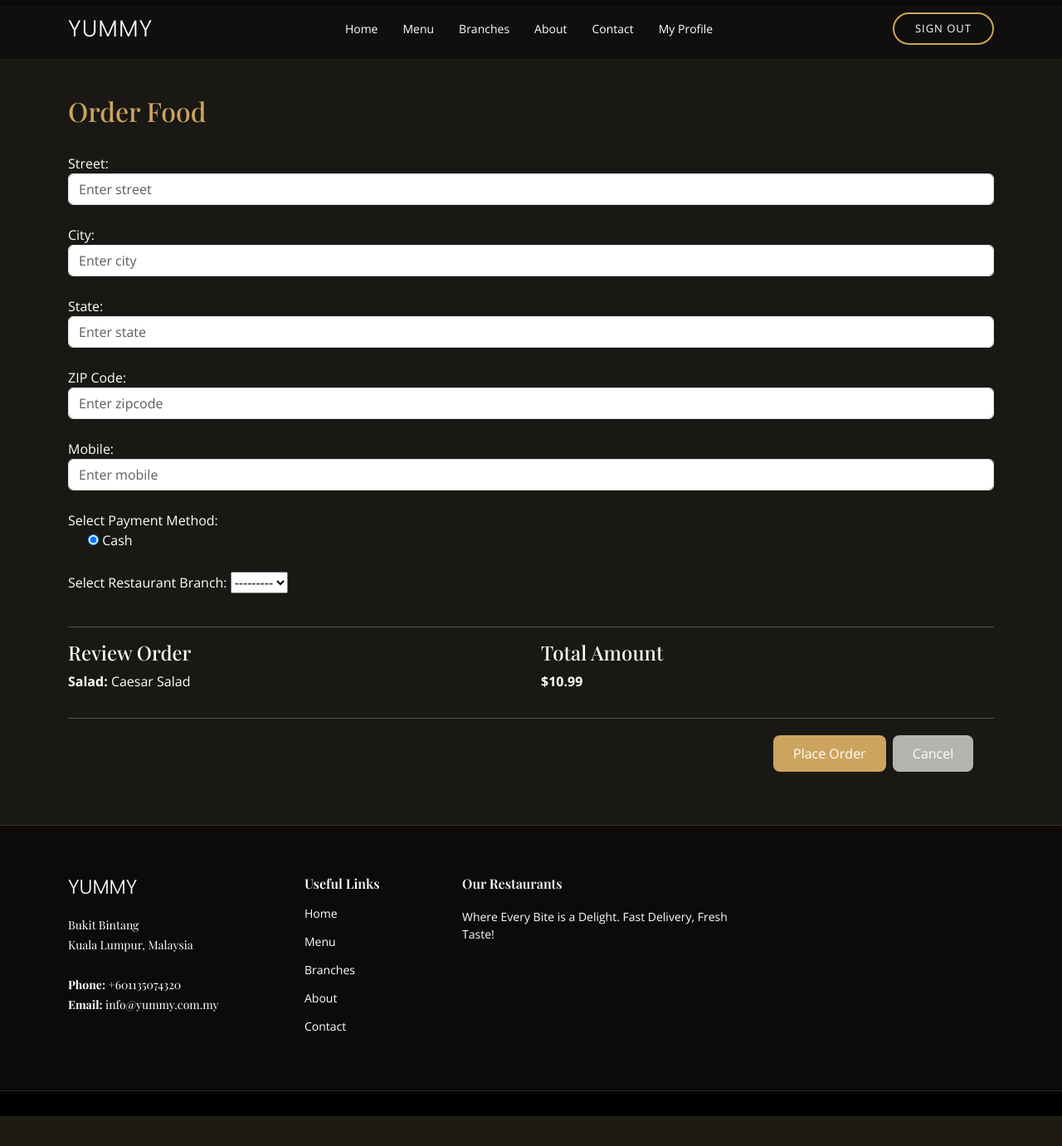
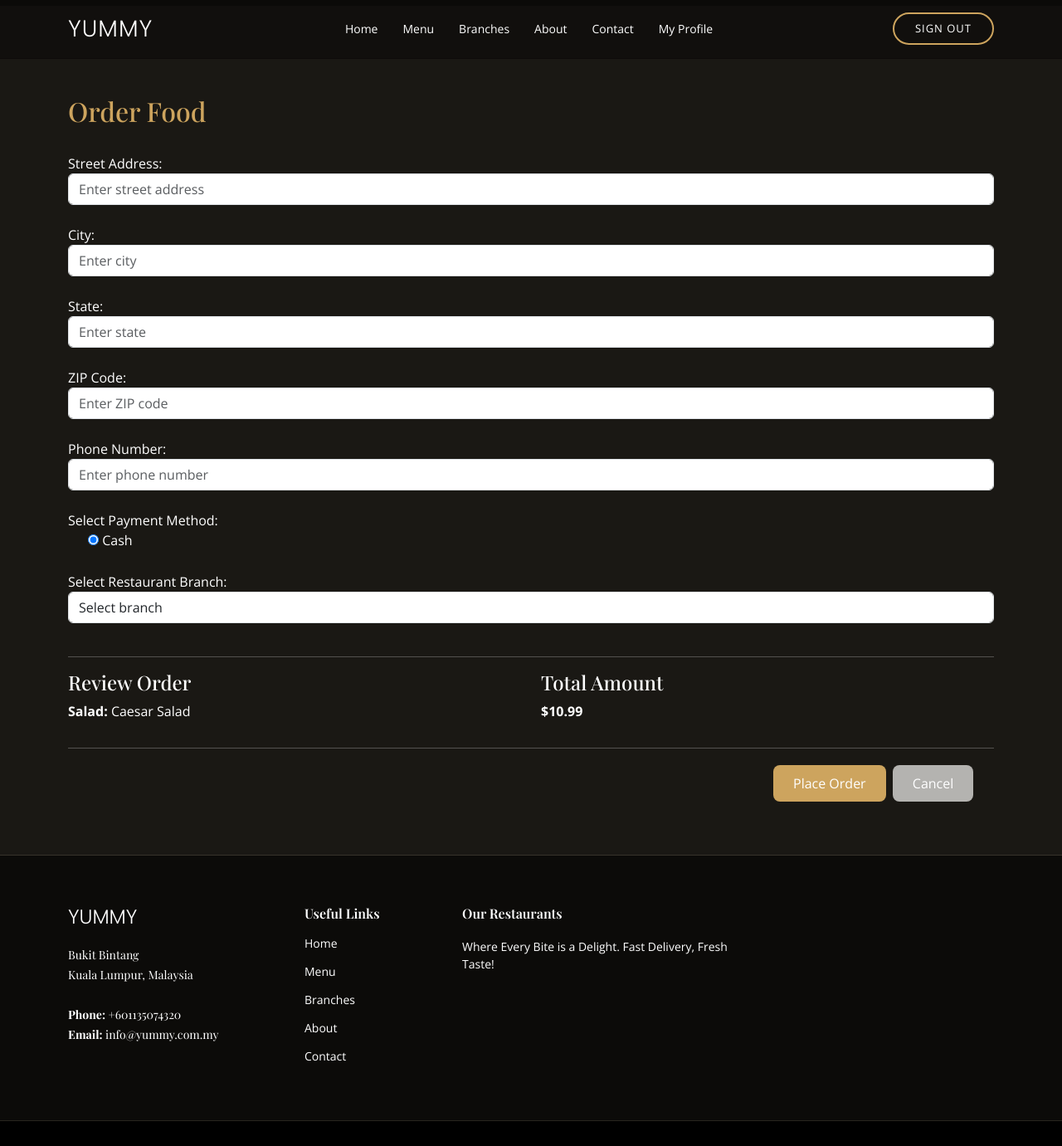
Before and after one commit to mmafrar/yummy, a Django app: page /orders/ in a window 1280 px wide. Shown: the part 41-1422 px from the top of the page at 83% size. Before the commit the page ends 1386 px from the top, so only its background shows below. Run offline with Django 5.2, Linux system fonts and the light colour scheme; the visitor is signed in with stand-in values (Sample User, id 1); data that the repository does not hold is empty; some libraries are stand-ins or nearby versions; some web fonts are replaced.

Commit message:
Enhanced order placement form using as_field_group function

```diff
--- a/orders/forms.py
+++ b/orders/forms.py
@@ -1,42 +1,31 @@
 from django import forms
-from django.core.exceptions import ValidationError
 
-from .models import Order
-
-
-class RadioSelect(forms.RadioSelect):
-    input_type = 'radio'
-
-
-class Select(forms.Select):
-    input_type = 'select'
+from .models import Order, PaymentMethod
+from branches.models import Branch
 
 
 class PlaceOrderForm(forms.ModelForm):
 
     class Meta:
         model = Order
-        fields = ['street', 'city', 'state',
-                  'zipcode', 'mobile', 'payment_method', 'branch']
-        widgets = {
-            'payment_method': RadioSelect(),
-            'branch': Select()
-        }
+        fields = ['street', 'city', 'state', 'zipcode',
+                  'mobile', 'payment_method', 'total_amount', 'branch']
 
     street = forms.CharField(
+        required=True,
         max_length=50,
-        required=True,
+        label='Street Address',
         widget=forms.TextInput(
             attrs={
                 "class": "form-control",
-                "placeholder": "Enter street",
+                "placeholder": "Enter street address",
             }
         ),
     )
 
     city = forms.CharField(
+        required=True,
         max_length=50,
-        required=True,
         widget=forms.TextInput(
             attrs={
                 "class": "form-control",
@@ -46,8 +35,8 @@ class PlaceOrderForm(forms.ModelForm):
     )
 
     state = forms.CharField(
+        required=True,
         max_length=50,
-        required=True,
         widget=forms.TextInput(
             attrs={
                 "class": "form-control",
@@ -57,23 +46,49 @@ class PlaceOrderForm(forms.ModelForm):
     )
 
     zipcode = forms.CharField(
+        required=True,
         max_length=15,
-        required=True,
+        label='ZIP Code',
         widget=forms.TextInput(
             attrs={
                 "class": "form-control",
-                "placeholder": "Enter zipcode",
+                "placeholder": "Enter ZIP code",
             }
         ),
     )
 
     mobile = forms.CharField(
+        required=True,
         max_length=15,
-        required=True,
+        label='Phone Number',
         widget=forms.TextInput(
             attrs={
                 "class": "form-control",
-                "placeholder": "Enter mobile",
+                "placeholder": "Enter phone number",
             }
         ),
     )
+
+    total_amount = forms.FloatField(
+        required=True,
+        widget=forms.HiddenInput(),
+    )
+
+    payment_method = forms.ChoiceField(
+        required=True,
+        initial=PaymentMethod.CASH,
+        choices=PaymentMethod.choices,
+        widget=forms.RadioSelect(),
+    )
+
+    branch = forms.ModelChoiceField(
+        required=True,
+        empty_label='Select branch',
+        queryset=Branch.objects.all(),
+        label='Select Restaurant Branch',
+        widget=forms.Select(
+            attrs={
+                "class": "form-control",
+            }
+        ),
+    )
--- a/orders/templates/confirm-order.html
+++ b/orders/templates/confirm-order.html
@@ -43,10 +43,6 @@
         <a href="{% url 'index' %}" class="btn btn-primary">Return to Home</a>
     </div>
 
-
- <!-- Include Bootstrap JS -->
- {% comment %} <script src="https://stackpath.bootstrapcdn.com/bootstrap/4.5.2/js/bootstrap.min.js"></script> {% endcomment %}
-
 </body>
 
 </html>
--- a/orders/templates/place-order.html
+++ b/orders/templates/place-order.html
@@ -15,28 +15,23 @@
             {% csrf_token %}
             <br />
             <div class="form-group">
-                <label for="id_street">Street:</label>
-                {{ form.street }}
+                {{ form.street.as_field_group }}
             </div>
             <br />
             <div class="form-group">
-                <label for="id_city">City:</label>
-                {{ form.city }}
+                {{ form.city.as_field_group }}
             </div>
             <br />
             <div class="form-group">
-                <label for="id_state">State:</label>
-                {{ form.state }}
+                {{ form.state.as_field_group }}
             </div>
             <br />
             <div class="form-group">
-                <label for="id_zipcode">ZIP Code:</label>
-                {{ form.zipcode }}
+                {{ form.zipcode.as_field_group }}
             </div>
             <br />
             <div class="form-group">
-                <label for="id_mobile">Mobile:</label>
-                {{ form.mobile }}
+                {{ form.mobile.as_field_group }}
             </div>
             <br />
             <div class="form-group">
@@ -48,8 +43,7 @@
             </div>
             <br />
             <div class="form-group">
-                <label for="restaurant-branch">Select Restaurant Branch:</label>
-                {{ form.branch }}
+                {{ form.branch.as_field_group }}
             </div>
             <br />
             <hr />
@@ -63,15 +57,14 @@
                 <div class="col-md-6">
                     <h4>Total Amount</h4>
                     <p>
-                        <strong>{{ menu.amount }}</strong>
+                        <input type="hidden" name="total_amount" value="{{ menu.amount }}">
+                        <strong>${{ menu.amount }}</strong>
                     </p>
                 </div>
             </div>
             <hr />
             <button style="margin-left: 850px;" type="submit" class="btn btn-primary">Place Order</button>
             <a href="{% url 'menus:view-menu' %}" class="btn btn-secondary ml-2"> Cancel</a>
-            {% comment %} <button style="margin-left: 20px;" type="button" class="btn btn-secondary ml-2"
-                onclick="cancelOrder()">Cancel</button> {% endcomment %}
         </form>
     </div>
 </section>
--- a/orders/views.py
+++ b/orders/views.py
@@ -13,7 +13,7 @@ class PlaceOrderView(LoginRequiredMixin, View):
 
     def get(self, request):
         menu = {'id': 1, 'name': 'Caesar Salad',
-                'category': 'Salad', 'amount': '$10.99'}
+                'category': 'Salad', 'amount': '10.99'}
 
         form = PlaceOrderForm()
         args = {'form': form, 'menu': menu}
```
